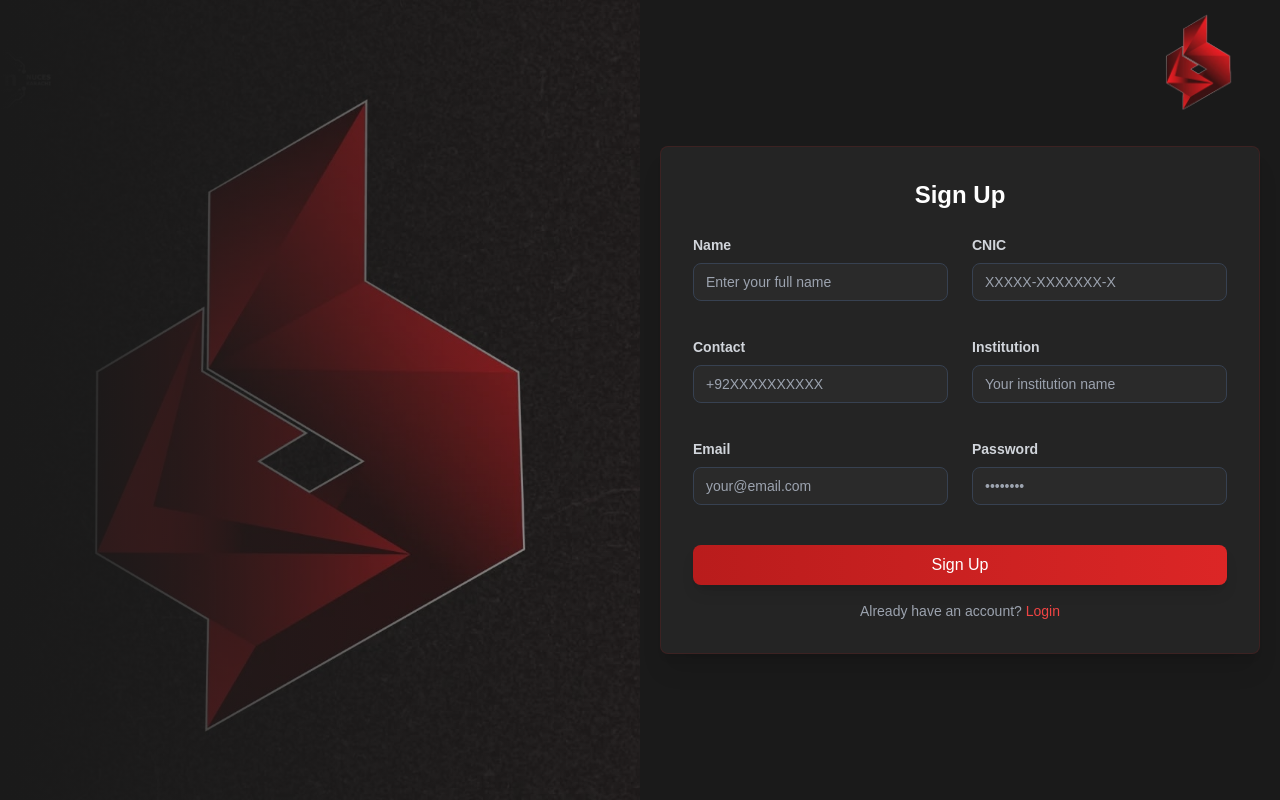
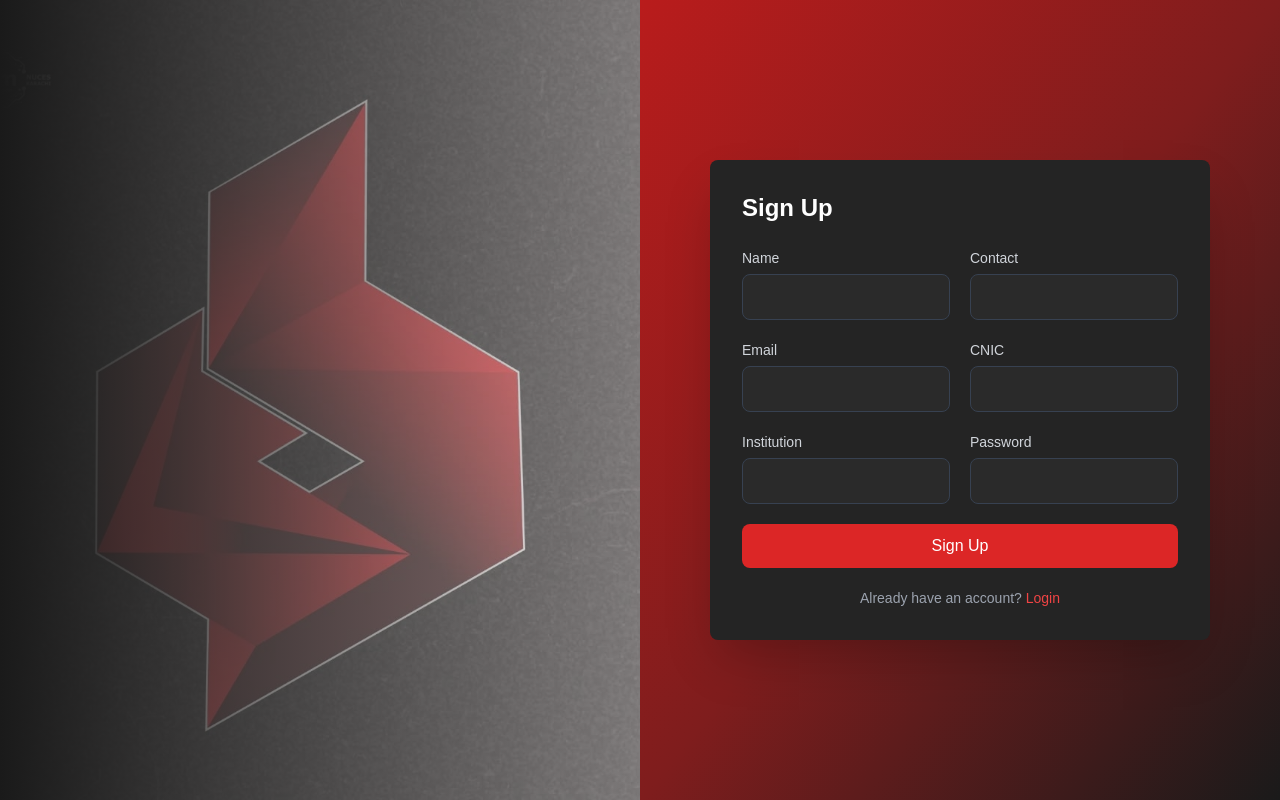
Before and after one commit to owaisrafiq05/DevDay-BrandAmbassador-Portal, a Next.js app: page /signup in a window 1280 px wide. Built offline with nearby package versions, Linux system fonts and the light colour scheme.

Commit message:
Login and SignUp Page Revamp

```diff
--- a/src/app/login/page.jsx
+++ b/src/app/login/page.jsx
@@ -14,7 +14,6 @@ const Login = () => {
 
   const [loading, setLoading] = useState(false);
 
-  // Handle form input change
   const handleChange = (e) => {
     const { id, value } = e.target;
     setFormData({
@@ -23,35 +22,10 @@ const Login = () => {
     });
   };
 
-  // Validate the form data
-  const validateForm = () => {
-    if (!formData.email || !formData.password) {
-      toast.error("Please fill in both email and password.");
-      return false;
-    }
-
-    // Basic email validation
-    const emailPattern = /^[a-zA-Z0-9._-]+@[a-zA-Z0-9.-]+\.[a-zA-Z]{2,6}$/;
-    if (!emailPattern.test(formData.email)) {
-      toast.error("Please enter a valid email.");
-      return false;
-    }
-
-    // Password length validation
-    if (formData.password.length < 6) {
-      toast.error("Password must be at least 6 characters.");
-      return false;
-    }
-
-    return true;
-  };
-
-  // Submit form data
   const handleSubmit = async (e) => {
     e.preventDefault();
     setLoading(true);
 
-    // First, validate form data
     const isValid = validateForm();
     if (!isValid) {
       setLoading(false);
@@ -64,17 +38,13 @@ const Login = () => {
         headers: {
           'Content-Type': 'application/json',
         },
-        body: JSON.stringify({
-          email: formData.email,
-          password: formData.password,
-        }),
+        body: JSON.stringify(formData),
       });
 
       const data = await response.json();
 
       if (response.ok) {
         toast.success('Login successful!');
-        // You can redirect here using router.push('/dashboard') or similar
       } else {
         toast.error(data.message || 'Login failed');
       }
@@ -86,9 +56,17 @@ const Login = () => {
     }
   };
 
+  const validateForm = () => {
+    if (!formData.email || !formData.password) {
+      toast.error("Please fill in both email and password.");
+      return false;
+    }
+    return true;
+  };
+
   return (
-    <div className="min-h-screen flex m-0 p-0 h-screen relative bg-[#1a1a1a]">
-      {/* Left side: Image with overlay */}
+    <div className="min-h-screen flex">
+      {/* Left side - Branding */}
       <div className="w-full lg:w-1/2 hidden lg:block relative">
         <div className="absolute inset-0 bg-gradient-to-r from-[#1a1a1a] to-transparent z-10" />
         <Image
@@ -100,117 +78,71 @@ const Login = () => {
         />
       </div>
 
-      {/* Right side: Login Form */}
-      <motion.div
-        initial={{ opacity: 0, x: 20 }}
-        animate={{ opacity: 1, x: 0 }}
-        transition={{ duration: 0.5 }}
-        className="w-full lg:w-1/2 flex justify-center items-center py-10 px-5 bg-[#1a1a1a]"
-      >
-        <div className="w-full max-w-md p-8 bg-[#242424] rounded-lg shadow-xl border border-red-800/20">
-          {/* Logo on top-right */}
-          <motion.div
-            initial={{ opacity: 0, y: -20 }}
-            animate={{ opacity: 1, y: 0 }}
-            transition={{ delay: 0.2 }}
-            className="absolute top-5 right-5"
-          >
-            <Image
-              src={"/logo.png"}
-              alt="Logo"
-              width={120}
-              height={40}
-              objectFit="contain"
-            />
-          </motion.div>
 
-          <motion.h2
-            initial={{ opacity: 0 }}
-            animate={{ opacity: 1 }}
-            transition={{ delay: 0.3 }}
-            className="text-2xl font-semibold text-center text-white mb-6"
-          >
-            Login
-          </motion.h2>
-
-          <form onSubmit={handleSubmit}>
-            {/* Email */}
+      {/* Right side - Login Form */}
+      <div className="w-full lg:w-1/2 flex items-center justify-center bg-gradient-to-br from-red-700 via-red-900 to-[#1a1a1a] p-4">
         <motion.div
           initial={{ opacity: 0, y: 20 }}
           animate={{ opacity: 1, y: 0 }}
-              transition={{ delay: 0.4 }}
+          transition={{ duration: 0.5 }}
+          className="w-full max-w-[400px] p-8 bg-[#242424] rounded-lg shadow-2xl"
         >
-              <label className="font-semibold text-sm text-gray-300 pb-1 block">
+          <h2 className="text-2xl font-bold text-white mb-6">Login</h2>
+
+          <form onSubmit={handleSubmit} className="space-y-5">
+            <div>
+              <label className="text-sm text-gray-300 mb-1.5 block">
                 Email
               </label>
               <input
-                className="border bg-[#2a2a2a] border-gray-700 rounded-lg px-3 py-2 mt-1 mb-5 text-sm w-full
-                          focus:border-red-500 focus:ring-2 focus:ring-red-500 text-white transition-all duration-200"
                 type="email"
                 id="email"
                 value={formData.email}
                 onChange={handleChange}
+                className="w-full px-4 py-2.5 bg-[#2a2a2a] border border-gray-700 rounded-lg text-white
+                         focus:outline-none focus:border-red-500 transition-colors"
                 required
               />
-            </motion.div>
+            </div>
 
-            {/* Password */}
-            <motion.div
-              initial={{ opacity: 0, y: 20 }}
-              animate={{ opacity: 1, y: 0 }}
-              transition={{ delay: 0.5 }}
-            >
-              <label className="font-semibold text-sm text-gray-300 pb-1 block">
+            <div>
+              <label className="text-sm text-gray-300 mb-1.5 block">
                 Password
               </label>
               <input
-                className="border bg-[#2a2a2a] border-gray-700 rounded-lg px-3 py-2 mt-1 mb-5 text-sm w-full
-                          focus:border-red-500 focus:ring-2 focus:ring-red-500 text-white transition-all duration-200"
                 type="password"
                 id="password"
                 value={formData.password}
                 onChange={handleChange}
+                className="w-full px-4 py-2.5 bg-[#2a2a2a] border border-gray-700 rounded-lg text-white
+                         focus:outline-none focus:border-red-500 transition-colors"
                 required
               />
-            </motion.div>
+            </div>
 
-            {/* Submit Button */}
-            <motion.div
-              initial={{ opacity: 0, y: 20 }}
-              animate={{ opacity: 1, y: 0 }}
-              transition={{ delay: 0.6 }}
-              className="mt-5 flex justify-center items-center"
-            >
             <button
-                className="py-2 px-20 bg-gradient-to-r from-red-700 to-red-600 text-white rounded-lg w-full
-                          hover:from-red-600 hover:to-red-500 transition-all duration-200 transform hover:scale-[1.02]
-                          disabled:opacity-50 disabled:cursor-not-allowed shadow-lg"
               type="submit"
               disabled={loading}
+              className="w-full py-2.5 bg-red-600 hover:bg-red-700 text-white rounded-lg
+                       transition-colors duration-200 font-medium"
             >
               {loading ? "Logging in..." : "Login"}
             </button>
-            </motion.div>
-          </form>
 
-          {/* Link to Sign Up page */}
-          <motion.div
-            initial={{ opacity: 0 }}
-            animate={{ opacity: 1 }}
-            transition={{ delay: 0.7 }}
-            className="mt-4 text-center"
+            <p className="text-center text-gray-400 text-sm">
+              Don't have an account?{" "}
+              <Link
+                href="/signup"
+                className="text-red-500 hover:text-red-400 transition-colors"
               >
-            <p className="text-sm text-gray-400">
-              Don't have an account?{" "}
-              <Link href="/signup" className="text-red-500 hover:text-red-400 transition-colors duration-200">
                 Sign Up
               </Link>
             </p>
+          </form>
         </motion.div>
       </div>
-      </motion.div>
     </div>
   );
-}
+};
 
 export default Login;
--- a/src/app/signup/page.jsx
+++ b/src/app/signup/page.jsx
@@ -5,20 +5,9 @@ import Image from "next/image";
 import { toast } from "sonner";
 import Link from "next/link";
 import { motion } from "framer-motion";
-import { useRouter } from 'next/navigation';
 
 const Signup = () => {
-  const router = useRouter();
   const [formData, setFormData] = useState({
-    name: "",
-    contact: "",
-    email: "",
-    cnic: "",
-    institution: "",
-    password: "",
-  });
-
-  const [errors, setErrors] = useState({
     name: "",
     contact: "",
     email: "",
@@ -29,123 +18,12 @@ const Signup = () => {
 
   const [loading, setLoading] = useState(false);
 
-  // Validation patterns
-  const patterns = {
-    name: /^[a-zA-Z\s]{3,50}$/,
-    contact: /^(\+92|0)?[0-9]{10}$/,
-    email: /^[a-zA-Z0-9._-]+@[a-zA-Z0-9.-]+\.[a-zA-Z]{2,6}$/,
-    cnic: /^\d{5}-\d{7}-\d{1}$/,
-    password: /^(?=.*[A-Za-z])(?=.*\d)[A-Za-z\d@$!%*#?&]{6,}$/,
-  };
-
-  // Error messages
-  const errorMessages = {
-    name: "Name should only contain letters and be 3-50 characters long",
-    contact: "Please enter a valid Pakistani phone number",
-    email: "Please enter a valid email address",
-    cnic: "Please enter a valid CNIC number (format: 12345-1234567-1)",
-    institution: "Institution name is required",
-    password: "Password must be at least 6 characters with letters and numbers",
-  };
-
-  // Format input based on field type
-  const formatInput = (id, value) => {
-    switch (id) {
-      case 'contact':
-        // Remove all non-digits
-        value = value.replace(/\D/g, '');
-        // Add +92 if it starts with 0
-        if (value.startsWith('0')) {
-          value = '+92' + value.slice(1);
-        }
-        return value;
-
-      case 'cnic':
-        // Remove all non-digits
-        value = value.replace(/\D/g, '');
-        // Add hyphens for CNIC format
-        if (value.length > 5) {
-          value = value.slice(0, 5) + '-' + value.slice(5);
-        }
-        if (value.length > 13) {
-          value = value.slice(0, 13) + '-' + value.slice(13);
-        }
-        return value.slice(0, 15);
-
-      case 'name':
-        // Remove any numbers or special characters
-        return value.replace(/[^a-zA-Z\s]/g, '');
-
-      default:
-        return value;
-    }
-  };
-
-  // Validate individual field
-  const validateField = (id, value) => {
-    switch (id) {
-      case 'name':
-      case 'contact':
-      case 'email':
-      case 'cnic':
-      case 'password':
-        if (!value) {
-          return `${id.charAt(0).toUpperCase() + id.slice(1)} is required`;
-        }
-        if (!patterns[id].test(value)) {
-          return errorMessages[id];
-        }
-        return "";
-
-      case 'institution':
-        if (!value || value.trim().length < 2) {
-          return errorMessages.institution;
-        }
-        return "";
-
-      default:
-        return "";
-    }
-  };
-
   const handleChange = (e) => {
     const { id, value } = e.target;
-    const formattedValue = formatInput(id, value);
-
-    setFormData(prev => ({
-      ...prev,
-      [id]: formattedValue,
-    }));
-
-    // Validate and set error
-    const error = validateField(id, formattedValue);
-    setErrors(prev => ({
-      ...prev,
-      [id]: error,
-    }));
-  };
-
-  const validateForm = () => {
-    let isValid = true;
-    const newErrors = {};
-
-    // Validate all fields
-    Object.keys(formData).forEach(key => {
-      const error = validateField(key, formData[key]);
-      newErrors[key] = error;
-      if (error) {
-        isValid = false;
-      }
+    setFormData({
+      ...formData,
+      [id]: value,
     });
-
-    setErrors(newErrors);
-
-    if (!isValid) {
-      toast.error("Please fix all errors before submitting.");
-      return false;
-    }
-
-    return true;
   };
 
   const handleSubmit = async (e) => {
@@ -171,7 +49,6 @@ const Signup = () => {
 
       if (response.ok) {
         toast.success('Signup successful!');
-        router.push('/login');
       } else {
         toast.error(data.message || 'Signup failed');
       }
@@ -183,32 +60,17 @@ const Signup = () => {
     }
   };
 
-  const renderInput = (id, label, type = "text", placeholder) => (
-    <div>
-      <label className="font-semibold text-sm text-gray-300 pb-1 block">
-        {label}
-        {errors[id] && (
-          <span className="text-red-500 text-xs ml-2">
-            {errors[id]}
-          </span>
-        )}
-      </label>
-      <input
-        className={`border bg-[#2a2a2a] border-gray-700 rounded-lg px-3 py-2 mt-1 mb-5 text-sm w-full
-                  focus:border-red-500 focus:ring-2 focus:ring-red-500 text-white transition-all duration-200
-                  ${errors[id] ? 'border-red-500' : ''}`}
-        type={type}
-        id={id}
-        value={formData[id]}
-        onChange={handleChange}
-        required
-        placeholder={placeholder}
-      />
-    </div>
-  );
+  const validateForm = () => {
+    if (!Object.values(formData).every(field => field)) {
+      toast.error("Please fill in all fields.");
+      return false;
+    }
+    return true;
+  };
 
   return (
-    <div className="min-h-screen flex m-0 p-0 h-screen relative bg-[#1a1a1a]">
+    <div className="min-h-screen flex">
+      {/* Left side - Branding */}
       <div className="w-full lg:w-1/2 hidden lg:block relative">
         <div className="absolute inset-0 bg-gradient-to-r from-[#1a1a1a] to-transparent z-10" />
         <Image
@@ -220,110 +82,132 @@ const Signup = () => {
         />
       </div>
 
-      <motion.div
-        initial={{ opacity: 0, x: 20 }}
-        animate={{ opacity: 1, x: 0 }}
-        transition={{ duration: 0.5 }}
-        className="w-full lg:w-1/2 flex justify-center items-center py-8 px-5 bg-[#1a1a1a]"
-      >
-        <div className="w-full max-w-2xl p-8 bg-[#242424] rounded-lg shadow-xl border border-red-800/20">
-          <motion.div
-            initial={{ opacity: 0, y: -20 }}
-            animate={{ opacity: 1, y: 0 }}
-            transition={{ delay: 0.2 }}
-            className="absolute top-0 right-5 lg:block hidden"
-          >
-            <Image
-              src={"/logo.png"}
-              alt="Logo"
-              width={120}
-              height={40}
-              objectFit="contain"
-            />
-          </motion.div>
-
-          <motion.div
-            initial={{ opacity: 0, y: -20 }}
-            animate={{ opacity: 1, y: 0 }}
-            transition={{ delay: 0.2 }}
-            className="mb-6 flex justify-center lg:hidden"
-          >
-            <Image
-              src={"/logo.png"}
-              alt="Logo"
-              width={100}
-              height={33}
-              objectFit="contain"
-            />
-          </motion.div>
-
-          <motion.h2
-            initial={{ opacity: 0 }}
-            animate={{ opacity: 1 }}
-            transition={{ delay: 0.3 }}
-            className="text-2xl font-semibold text-center text-white mb-6"
-          >
-            Sign Up
-          </motion.h2>
-
-          <form onSubmit={handleSubmit} className="grid grid-cols-1 md:grid-cols-2 gap-x-6">
+      {/* Right side - Signup Form */}
+      <div className="w-full lg:w-1/2 flex items-center justify-center bg-gradient-to-br from-red-700 via-red-900 to-[#1a1a1a] p-4">
         <motion.div
           initial={{ opacity: 0, y: 20 }}
           animate={{ opacity: 1, y: 0 }}
-              transition={{ delay: 0.4 }}
-              className="space-y-4 col-span-1"
+          transition={{ duration: 0.5 }}
+          className="w-full max-w-[500px] p-8 bg-[#242424] rounded-lg shadow-2xl"
         >
-              {renderInput("name", "Name", "text", "Enter your full name")}
-              {renderInput("contact", "Contact", "text", "+92XXXXXXXXXX")}
-              {renderInput("email", "Email", "email", "your@email.com")}
-            </motion.div>
+          <h2 className="text-2xl font-bold text-white mb-6">Sign Up</h2>
 
-            <motion.div
-              initial={{ opacity: 0, y: 20 }}
-              animate={{ opacity: 1, y: 0 }}
-              transition={{ delay: 0.5 }}
-              className="space-y-4 col-span-1"
-            >
-              {renderInput("cnic", "CNIC", "text", "XXXXX-XXXXXXX-X")}
-              {renderInput("institution", "Institution", "text", "Your institution name")}
-              {renderInput("password", "Password", "password", "••••••••")}
-            </motion.div>
+          <form onSubmit={handleSubmit} className="space-y-5">
+            <div className="grid grid-cols-1 md:grid-cols-2 gap-5">
+              <div>
+                <label className="text-sm text-gray-300 mb-1.5 block">
+                  Name
+                </label>
+                <input
+                  type="text"
+                  id="name"
+                  value={formData.name}
+                  onChange={handleChange}
+                  className="w-full px-4 py-2.5 bg-[#2a2a2a] border border-gray-700 rounded-lg text-white
+                           focus:outline-none focus:border-red-500 transition-colors"
+                  required
+                />
+              </div>
 
-            <motion.div
-              initial={{ opacity: 0, y: 20 }}
-              animate={{ opacity: 1, y: 0 }}
-              transition={{ delay: 0.6 }}
-              className="mt-5 md:col-span-2"
-            >
+              <div>
+                <label className="text-sm text-gray-300 mb-1.5 block">
+                  Contact
+                </label>
+                <input
+                  type="text"
+                  id="contact"
+                  value={formData.contact}
+                  onChange={handleChange}
+                  className="w-full px-4 py-2.5 bg-[#2a2a2a] border border-gray-700 rounded-lg text-white
+                           focus:outline-none focus:border-red-500 transition-colors"
+                  required
+                />
+              </div>
+
+              <div>
+                <label className="text-sm text-gray-300 mb-1.5 block">
+                  Email
+                </label>
+                <input
+                  type="email"
+                  id="email"
+                  value={formData.email}
+                  onChange={handleChange}
+                  className="w-full px-4 py-2.5 bg-[#2a2a2a] border border-gray-700 rounded-lg text-white
+                           focus:outline-none focus:border-red-500 transition-colors"
+                  required
+                />
+              </div>
+
+              <div>
+                <label className="text-sm text-gray-300 mb-1.5 block">
+                  CNIC
+                </label>
+                <input
+                  type="text"
+                  id="cnic"
+                  value={formData.cnic}
+                  onChange={handleChange}
+                  className="w-full px-4 py-2.5 bg-[#2a2a2a] border border-gray-700 rounded-lg text-white
+                           focus:outline-none focus:border-red-500 transition-colors"
+                  required
+                />
+              </div>
+
+              <div>
+                <label className="text-sm text-gray-300 mb-1.5 block">
+                  Institution
+                </label>
+                <input
+                  type="text"
+                  id="institution"
+                  value={formData.institution}
+                  onChange={handleChange}
+                  className="w-full px-4 py-2.5 bg-[#2a2a2a] border border-gray-700 rounded-lg text-white
+                           focus:outline-none focus:border-red-500 transition-colors"
+                  required
+                />
+              </div>
+
+              <div>
+                <label className="text-sm text-gray-300 mb-1.5 block">
+                  Password
+                </label>
+                <input
+                  type="password"
+                  id="password"
+                  value={formData.password}
+                  onChange={handleChange}
+                  className="w-full px-4 py-2.5 bg-[#2a2a2a] border border-gray-700 rounded-lg text-white
+                           focus:outline-none focus:border-red-500 transition-colors"
+                  required
+                />
+              </div>
+            </div>
+
             <button
-                className="py-2 px-20 bg-gradient-to-r from-red-700 to-red-600 text-white rounded-lg w-full
-                          hover:from-red-600 hover:to-red-500 transition-all duration-200 transform hover:scale-[1.02]
-                          disabled:opacity-50 disabled:cursor-not-allowed shadow-lg"
               type="submit"
-                disabled={loading || Object.values(errors).some(error => error)}
+              disabled={loading}
+              className="w-full py-2.5 bg-red-600 hover:bg-red-700 text-white rounded-lg
+                       transition-colors duration-200 font-medium mt-6"
             >
               {loading ? "Signing up..." : "Sign Up"}
             </button>
-            </motion.div>
-          </form>
 
-          <motion.div
-            initial={{ opacity: 0 }}
-            animate={{ opacity: 1 }}
-            transition={{ delay: 0.7 }}
-            className="mt-4 text-center"
+            <p className="text-center text-gray-400 text-sm">
+              Already have an account?{" "}
+              <Link
+                href="/login"
+                className="text-red-500 hover:text-red-400 transition-colors"
               >
-            <p className="text-sm text-gray-400">
-              Already have an account?{" "}
-              <Link href="/login" className="text-red-500 hover:text-red-400 transition-colors duration-200">
                 Login
               </Link>
             </p>
+          </form>
         </motion.div>
       </div>
-      </motion.div>
     </div>
   );
-}
+};
 
 export default Signup;
```
Lines whose indentation alone changed are shown as unchanged.
